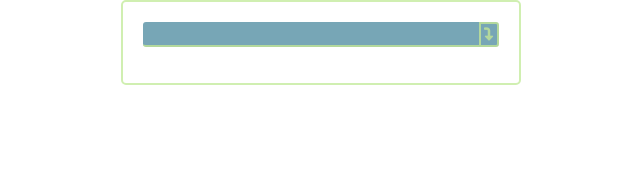
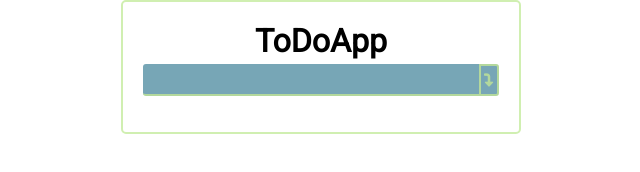
Before and after one commit to Fiflon/simpleToDoApp, a plain HTML site: page index.html in a window 1280 px wide. Shown: the whole page, without its empty margins (319-959 px from the left). Drawn offline with Linux system fonts and the light colour scheme.

Commit message:
dodalem tytul

```diff
--- a/index.html
+++ b/index.html
@@ -13,6 +13,7 @@
 
 <body>
     <div id="container">
+        <h1>ToDoApp</h1>
         <div id="adderSpace">
             <input type="text" name="nameOfNewTask" id="nameOfNewTask" maxlength="100">
             <button id="taskAdder" onclick="addNewTask()"><i class="fa-solid fa-turn-down"></i></button>
--- a/style.css
+++ b/style.css
@@ -1,3 +1,5 @@
+@import url("https://fonts.googleapis.com/css2?family=Roboto&display=swap");
+
 * {
   margin: 0;
   padding: 0;
@@ -11,9 +13,16 @@
   --THRDCOLOR: #77a6b6ff;
 }
 
+body {
+  font-family: "Roboto", sans-serif;
+}
+h1 {
+  text-align: center;
+  margin-bottom: 4px;
+}
 #container {
   max-width: 400px;
-  margin: 0 auto;
+  margin: auto;
   padding: 20px;
   border: 2px solid var(--FRSTCOLOR);
   border-radius: 5px;
@@ -30,6 +39,7 @@
 
 #nameOfNewTask {
   width: 100%;
+  height: 2rem;
   background-color: var(--THRDCOLOR);
   border: none;
   border-bottom: solid var(--TXTCOLOR) 2px;
```
